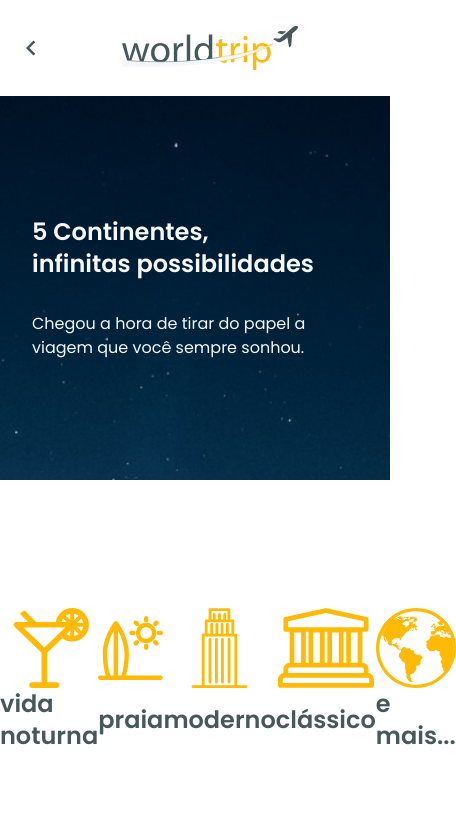
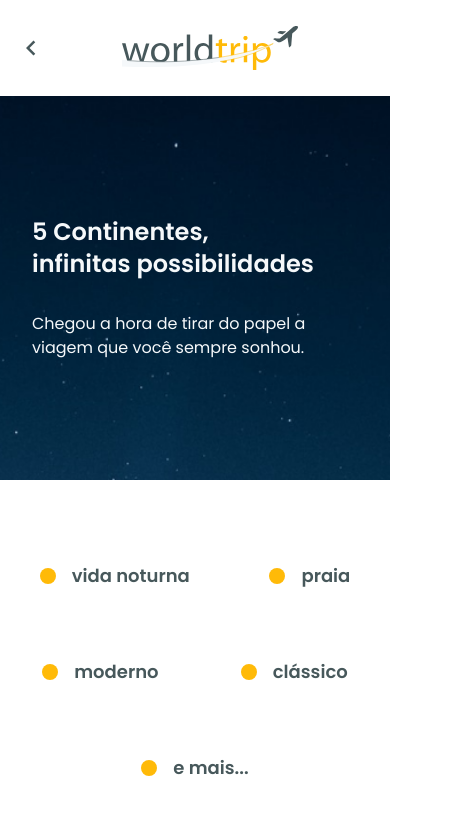
Before and after one commit to eduardo-takeo/ignite-challenge-06, a Next.js app: page / in a window 390 px wide. Shown: the top 814 px of the page, 456 px wide, since content can reach past the window. Built offline with nearby package versions, Linux system fonts and the light colour scheme.

Commit message:
Add responsiveness to TravelType section

```diff
--- a/src/components/TravelTypes/Type.tsx
+++ b/src/components/TravelTypes/Type.tsx
@@ -1,4 +1,4 @@
-import { Flex, Heading, Image } from "@chakra-ui/react";
+import { Flex, Heading, Image, useBreakpointValue } from "@chakra-ui/react";
 
 interface TypeProps {
   title: string;
@@ -7,10 +7,24 @@ interface TypeProps {
 }
 
 export function Type({ title, imageSrc, imageAlt = title }: TypeProps) {
+  const isWidescreen = useBreakpointValue({
+    base: false,
+    md: true,
+  });
+
+  if (isWidescreen) {
+    return (
+      <Flex direction="column" align="center" justify="space-between" h="32">
+        <Image src={imageSrc} alt={imageAlt} h="20" />
+        <Heading fontSize="24">{title}</Heading>
+      </Flex>
+    );
+  }
+
   return (
-    <Flex direction="column" align="center" justify="space-between" h="32">
-      <Image src={imageSrc} alt={imageAlt} h="20" />
-      <Heading fontSize="24">{title}</Heading>
+    <Flex align="center" p="8">
+      <Image src="/ellipse.svg" alt={imageAlt} h="4" mr="4" />
+      <Heading fontSize="18">{title}</Heading>
     </Flex>
   );
 }
--- a/src/components/TravelTypes/index.tsx
+++ b/src/components/TravelTypes/index.tsx
@@ -1,10 +1,10 @@
-import { Flex } from "@chakra-ui/react";
+import { Flex, Wrap } from "@chakra-ui/react";
 import { Type } from "./Type";
 
 export function TravelTypes() {
   return (
     <Flex as="section" align="center" justify="center" h="96">
-      <Flex align="center" justify="space-evenly" w="100%" maxWidth={1280}>
+      <Wrap align="center" justify="space-evenly" w="100%" maxWidth={1280}>
         <Type
           title="vida noturna"
           imageSrc="/nightlife.svg"
@@ -14,10 +14,10 @@ export function TravelTypes() {
         <Type title="moderno" imageSrc="/modern.svg" imageAlt="Moderno" />
         <Type title="clássico" imageSrc="/classic.svg" imageAlt="Clássico" />
         <Type title="e mais..." imageSrc="/globe.svg" imageAlt="E mais..." />
-      </Flex>
+      </Wrap>
     </Flex>
   );
 }
 
 //TODO:
-// - Create responsiveness
+// - Add divider
```
Also changed, not shown: public/ellipse.svg (added).
